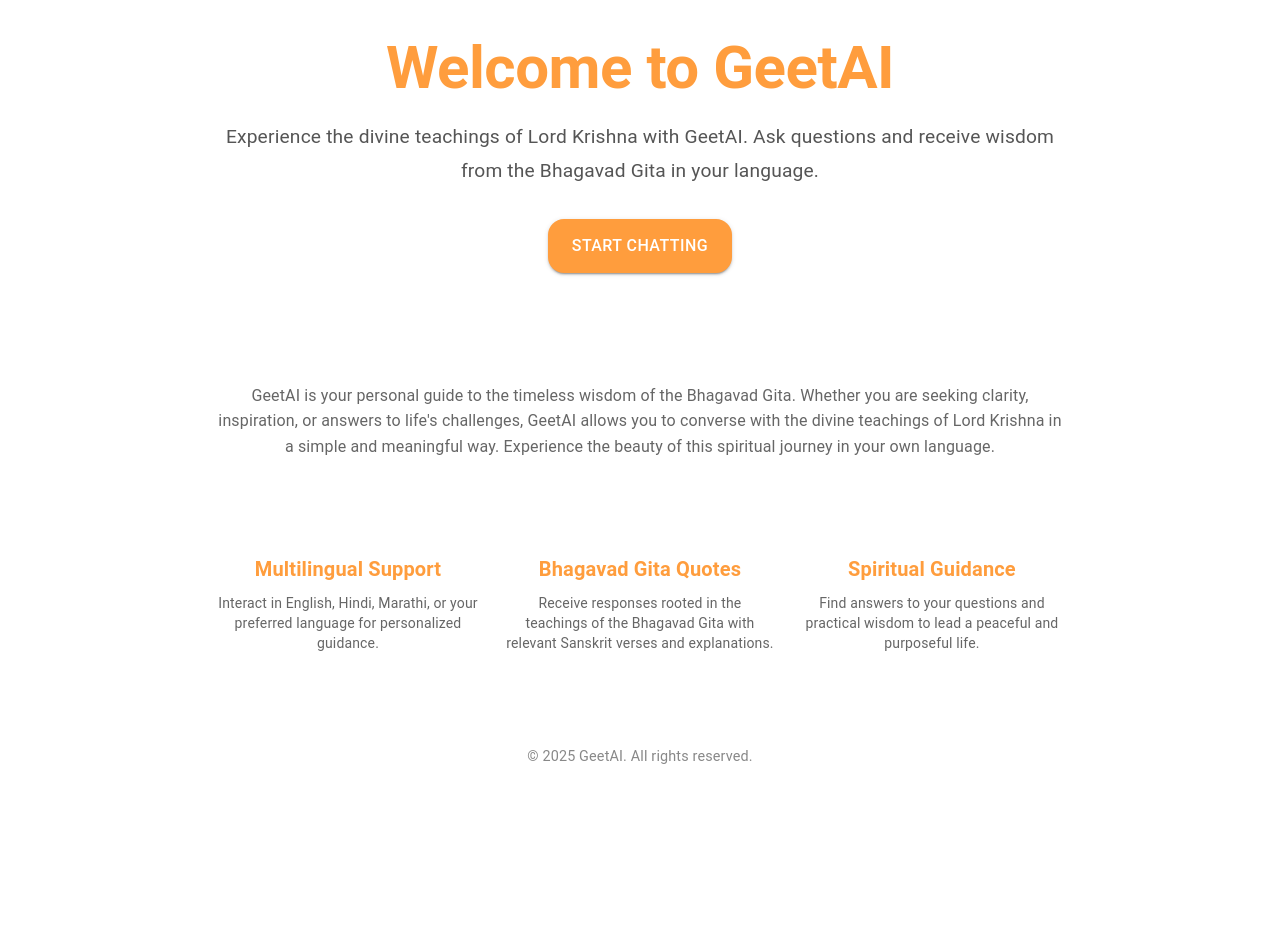
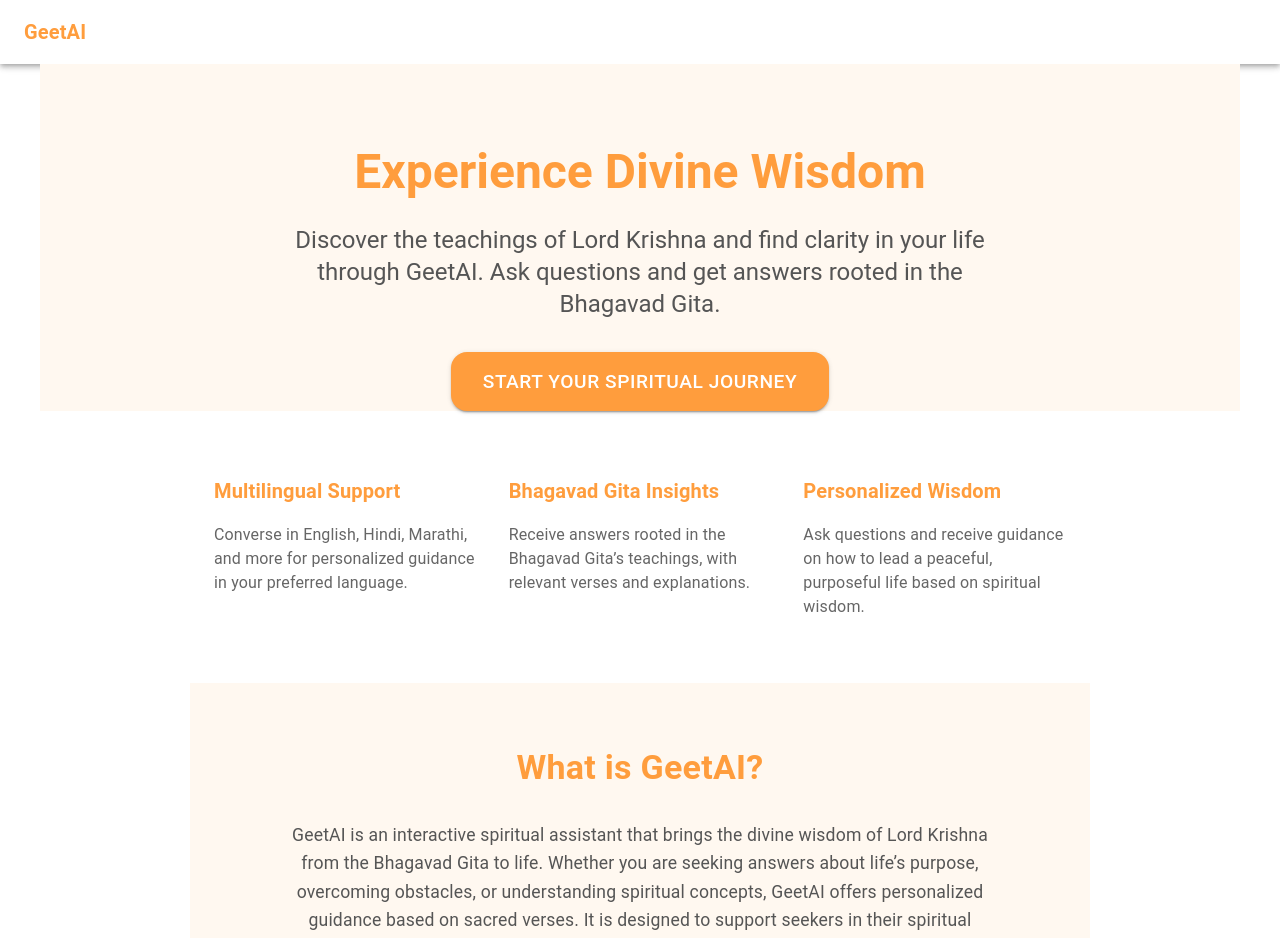
Before and after one commit to Saurabhh-37/geeta_chatbot, a React (Create React App) app: page / in a window 1280 px wide. Shown: the top 938 px of the page. Before the commit the page ends 800 px from the top, so only its background shows below. Built offline with nearby package versions, Linux system fonts and the light colour scheme.

Commit message:
Developed the landing page

```diff
--- a/src/pages/LandingPage.js
+++ b/src/pages/LandingPage.js
@@ -1,43 +1,69 @@
 import React from "react";
-import { Button, Box, Typography, Container, Grid } from "@mui/material";
+import {
+  Box,
+  Typography,
+  Button,
+  Container,
+  Grid,
+  AppBar,
+  Toolbar,
+  TextField,
+} from "@mui/material";
 import { Link } from "react-router-dom";
 
 const LandingPage = () => {
   return (
-    <Container
-      maxWidth="md"
-      sx={{
-        height: "100vh",
-        display: "flex",
-        flexDirection: "column",
-        justifyContent: "space-between",
-        textAlign: "center",
-        padding: "2rem 1rem",
-      }}
-    >
-      {/* Header Section */}
-      <Box>
+    <>
+      {/* AppBar Section */}
+      <AppBar position="static" sx={{ backgroundColor: "#FFF" }}>
+        <Toolbar>
+          <Typography
+            variant="h6"
+            component="div"
+            sx={{
+              flexGrow: 1,
+              fontWeight: "bold",
+              color: "#FF9D3D", // GeetAI brand color
+              textAlign: "left",
+            }}
+          >
+            GeetAI
+          </Typography>
+        </Toolbar>
+      </AppBar>
+
+      {/* Hero Section */}
+      <Container
+        maxWidth="lg"
+        sx={{
+          paddingTop: "5rem",
+          textAlign: "center",
+          backgroundColor: "#FFF8F0", // Soft spiritual theme
+        }}
+      >
         <Typography
-          variant="h2"
+          variant="h3"
           component="h1"
           sx={{
             fontWeight: "bold",
             color: "#FF9D3D",
-            marginBottom: "1rem",
+            marginBottom: "1.5rem",
           }}
         >
-          Welcome to GeetAI
+          Experience Divine Wisdom
         </Typography>
         <Typography
-          variant="subtitle1"
+          variant="h5"
           sx={{
             color: "#555",
-            fontSize: "1.2rem",
             marginBottom: "2rem",
+            fontWeight: "400",
+            maxWidth: "700px",
+            marginLeft: "auto",
+            marginRight: "auto",
           }}
         >
-          Experience the divine teachings of Lord Krishna with GeetAI. Ask
-          questions and receive wisdom from the Bhagavad Gita in your language.
+          Discover the teachings of Lord Krishna and find clarity in your life through GeetAI. Ask questions and get answers rooted in the Bhagavad Gita.
         </Typography>
         <Button
           variant="contained"
@@ -47,115 +73,158 @@ const LandingPage = () => {
           sx={{
             backgroundColor: "#FF9D3D",
             color: "#FFF",
-            padding: "0.8rem 1.5rem",
-            fontSize: "1rem",
+            padding: "0.8rem 2rem",
+            fontSize: "1.2rem",
             borderRadius: "1rem",
             "&:hover": {
               backgroundColor: "#FFBD73",
             },
           }}
         >
-          Start Chatting
+          Start Your Spiritual Journey
         </Button>
-      </Box>
+      </Container>
 
-      {/* Introduction Section */}
-      <Box
-        sx={{
-          marginTop: "3rem",
-          textAlign: "center",
-        }}
-      >
+      {/* Features Section */}
+      <Container maxWidth="md" sx={{ paddingTop: "4rem", paddingBottom: "4rem" }}>
         {/* <Typography
           variant="h4"
           sx={{
             fontWeight: "bold",
-            color: "#444",
-            marginBottom: "1rem",
-          }}
-        >
-          Introduction
-        </Typography> */}
-        <Typography
-          variant="body1"
-          sx={{
-            color: "#666",
-            fontSize: "1rem",
-            lineHeight: "1.6",
+            color: "#FF9D3D",
+            textAlign: "center",
             marginBottom: "2rem",
           }}
         >
-          GeetAI is your personal guide to the timeless wisdom of the Bhagavad
-          Gita. Whether you are seeking clarity, inspiration, or answers to
-          life's challenges, GeetAI allows you to converse with the divine
-          teachings of Lord Krishna in a simple and meaningful way. Experience
-          the beauty of this spiritual journey in your own language.
-        </Typography>
-      </Box>
-
-      {/* Key Features Section */}
-      <Box>
-        {/* <Typography
-          variant="h4"
-          sx={{
-            fontWeight: "bold",
-            color: "#444",
-            marginBottom: "1rem",
-          }}
-        >
-          Key Features
+          Key Features of GeetAI
         </Typography> */}
-        <Grid container spacing={3} sx={{ marginBottom: "2rem" }}>
+        <Grid container spacing={4}>
           <Grid item xs={12} sm={4}>
             <Typography
               variant="h6"
-              sx={{ color: "#FF9D3D", fontWeight: "bold" }}
+              sx={{ fontWeight: "bold", color: "#FF9D3D" }}
             >
               Multilingual Support
             </Typography>
-            <Typography
-              variant="body2"
-              sx={{ color: "#666", marginTop: "0.5rem" }}
-            >
-              Interact in English, Hindi, Marathi, or your preferred language
-              for personalized guidance.
+            <Typography variant="body1" sx={{ color: "#666", marginTop: "1rem" }}>
+              Converse in English, Hindi, Marathi, and more for personalized guidance in your preferred language.
             </Typography>
           </Grid>
           <Grid item xs={12} sm={4}>
             <Typography
               variant="h6"
-              sx={{ color: "#FF9D3D", fontWeight: "bold" }}
+              sx={{ fontWeight: "bold", color: "#FF9D3D" }}
             >
-              Bhagavad Gita Quotes
+              Bhagavad Gita Insights
             </Typography>
-            <Typography
-              variant="body2"
-              sx={{ color: "#666", marginTop: "0.5rem" }}
-            >
-              Receive responses rooted in the teachings of the Bhagavad Gita
-              with relevant Sanskrit verses and explanations.
+            <Typography variant="body1" sx={{ color: "#666", marginTop: "1rem" }}>
+              Receive answers rooted in the Bhagavad Gita’s teachings, with relevant verses and explanations.
             </Typography>
           </Grid>
           <Grid item xs={12} sm={4}>
             <Typography
               variant="h6"
-              sx={{ color: "#FF9D3D", fontWeight: "bold" }}
+              sx={{ fontWeight: "bold", color: "#FF9D3D" }}
             >
-              Spiritual Guidance
+              Personalized Wisdom
             </Typography>
-            <Typography
-              variant="body2"
-              sx={{ color: "#666", marginTop: "0.5rem" }}
-            >
-              Find answers to your questions and practical wisdom to lead a
-              peaceful and purposeful life.
+            <Typography variant="body1" sx={{ color: "#666", marginTop: "1rem" }}>
+              Ask questions and receive guidance on how to lead a peaceful, purposeful life based on spiritual wisdom.
             </Typography>
           </Grid>
         </Grid>
-      </Box>
+      </Container>
+
+      {/* Testimonials Section */}
+      {/* <Container maxWidth="md" sx={{ paddingTop: "4rem", paddingBottom: "4rem" }}>
+        <Typography
+          variant="h3"
+          sx={{
+            fontWeight: "bold",
+            color: "#FF9D3D",
+            textAlign: "center",
+            marginBottom: "2rem",
+          }}
+        >
+          What Users Are Saying
+        </Typography>
+        <Grid container spacing={3} sx={{ textAlign: "center" }}>
+          <Grid item xs={12} sm={4}>
+            <Box sx={{ backgroundColor: "#FF9D3D", padding: "1.5rem", borderRadius: "8px" }}>
+              <Typography variant="body1" sx={{ color: "#FFF", fontStyle: "italic" }}>
+                "GeetAI has helped me find peace and clarity in my life. The teachings of Lord Krishna are truly transformative!"
+              </Typography>
+              <Typography variant="body2" sx={{ color: "#FFF", marginTop: "1rem" }}>
+                - A Devoted Seeker
+              </Typography>
+            </Box>
+          </Grid>
+          <Grid item xs={12} sm={4}>
+            <Box sx={{ backgroundColor: "#FF9D3D", padding: "1.5rem", borderRadius: "8px" }}>
+              <Typography variant="body1" sx={{ color: "#FFF", fontStyle: "italic" }}>
+                "The answers from GeetAI have given me profound insights into my life. I feel more connected with the divine."
+              </Typography>
+              <Typography variant="body2" sx={{ color: "#FFF", marginTop: "1rem" }}>
+                - A Spiritual Seeker
+              </Typography>
+            </Box>
+          </Grid>
+          <Grid item xs={12} sm={4}>
+            <Box sx={{ backgroundColor: "#FF9D3D", padding: "1.5rem", borderRadius: "8px" }}>
+              <Typography variant="body1" sx={{ color: "#FFF", fontStyle: "italic" }}>
+                "GeetAI’s wisdom has been a guide through difficult times. It feels like a conversation with Lord Krishna himself."
+              </Typography>
+              <Typography variant="body2" sx={{ color: "#FFF", marginTop: "1rem" }}>
+                - A Grateful User
+              </Typography>
+            </Box>
+          </Grid>
+        </Grid>
+      </Container> */}
+
+            {/* Brief Description Section */}
+            <Container maxWidth="md" sx={{ paddingTop: "4rem", paddingBottom: "4rem", backgroundColor: "#FFF8F0" }}>
+        <Typography
+          variant="h4"
+          sx={{
+            fontWeight: "bold",
+            color: "#FF9D3D",
+            textAlign: "center",
+            marginBottom: "2rem",
+          }}
+        >
+          What is GeetAI?
+        </Typography>
+        <Typography
+          variant="body1"
+          sx={{
+            color: "#555",
+            fontSize: "1.1rem",
+            lineHeight: "1.6",
+            textAlign: "center",
+            maxWidth: "700px",
+            marginLeft: "auto",
+            marginRight: "auto",
+          }}
+        >
+          GeetAI is an interactive spiritual assistant that brings the divine wisdom of Lord Krishna from the Bhagavad Gita to life. Whether you are seeking answers about life’s purpose, overcoming obstacles, or understanding spiritual concepts, GeetAI offers personalized guidance based on sacred verses. It is designed to support seekers in their spiritual journey by making the teachings of the Gita more accessible and relatable, at any time, anywhere.
+        </Typography>
+        <Typography
+          variant="body2"
+          sx={{
+            color: "#888",
+            fontSize: "0.9rem",
+            marginTop: "1.5rem",
+            textAlign: "center",
+          }}
+        >
+          <strong>Disclaimer:</strong> GeetAI is an AI-driven model trained to assist in understanding the teachings of the Bhagavad Gita. It is not a real expert or a replacement for traditional spiritual practices or a guru. It is a tool designed to provide insights, foster personal reflection, and assist in the exploration of spiritual concepts.
+        </Typography>
+      </Container>
+
 
       {/* Footer Section */}
-      <Box>
+      <Box sx={{ backgroundColor: "#FFF8F0", padding: "2rem", textAlign: "center" }}>
         <Typography
           variant="body2"
           sx={{
@@ -166,7 +235,7 @@ const LandingPage = () => {
           © 2025 GeetAI. All rights reserved.
         </Typography>
       </Box>
-    </Container>
+    </>
   );
 };
 
```
